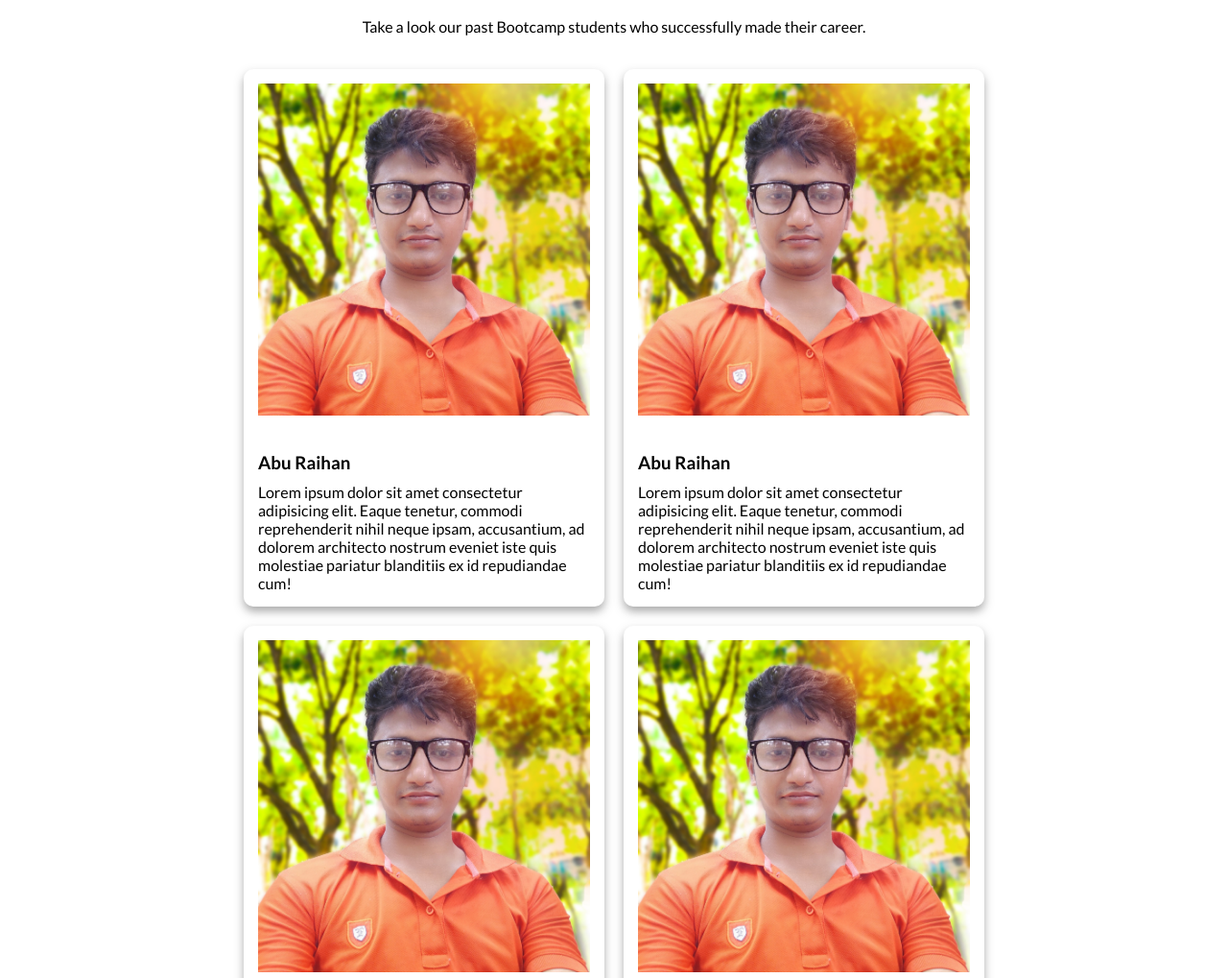
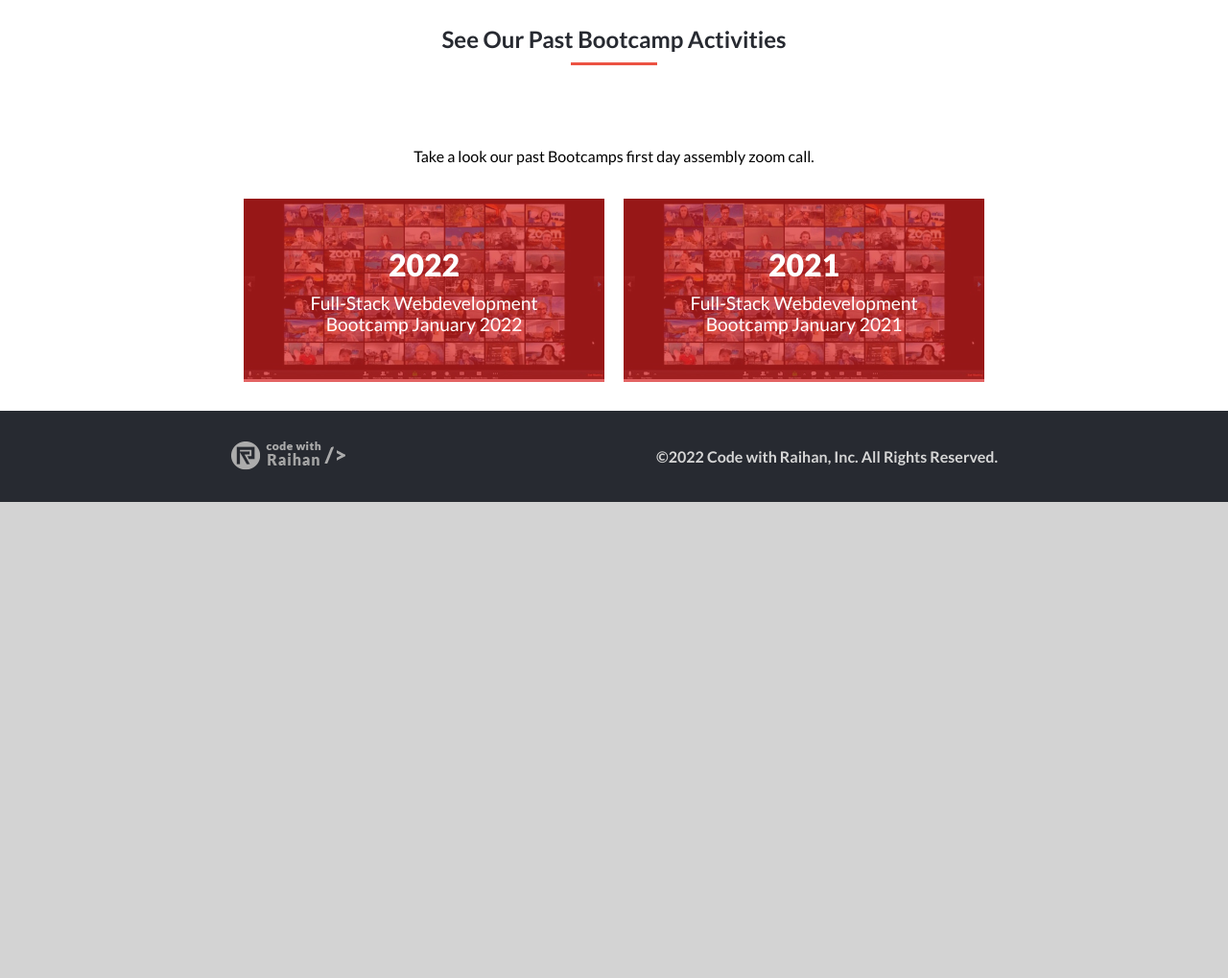
Before and after one commit to raihan2bd/code-with-raihan, a website: page about.html in a window 1280 px wide. Shown: the part 1284-2303 px from the top of the page at 96% size. After the commit the page ends 1807 px from the top, so only its background shows below. Drawn offline with Linux system fonts and the light colour scheme.

Commit message:
Fix the past bootcamp section form about page

```diff
--- a/about.css
+++ b/about.css
@@ -36,10 +36,19 @@
   color: #272a31;
   padding: 25px;
   max-width: 100%;
+  border: 1px solid #d6d6d6;
+}
+
+.headline-block h5 {
+  font-weight: normal;
+  color: #272a31;
 }
 
 address {
   text-decoration: underline;
+  font-style: normal;
+  font-weight: bold;
+  margin-bottom: 20px;
 }
 
 /* About Logo */
@@ -97,65 +106,63 @@ address {
   padding: 15px;
 }
 
-.past-item-group {
+.past-bootcamp {
   display: flex;
   flex-direction: column;
   max-width: 800px;
   justify-content: center;
   align-items: center;
   gap: 20px;
+  list-style: none;
 }
 
-.past-item {
-  overflow: hidden;
-  border-radius: 10px;
-  padding: 15px;
-  gap: 25px;
-  display: flex;
-  flex-direction: column;
-  box-shadow: 0 5px 10px rgba(88, 88, 88, 0.5);
-}
-
-.student-img {
+.past-bootcamp-item {
   position: relative;
-}
-
-.student-img img {
-  width: 100%;
-  height: 100%;
   overflow: hidden;
 }
 
-.student-bootcamp {
-  transform: translateX(100%);
-  position: absolute;
-  z-index: -1;
-  text-align: center;
-  left: 0;
-  bottom: 3px;
+.past-bootcamp-item img {
   width: 100%;
-  height: 60px;
-  padding: 5%;
-  font-size: 1.2rem;
-  font-weight: 700;
-  color: #fff;
-  background: rgba(236, 82, 66, 0.7);
-  opacity: 0;
-  transition: all 0.2s ease-in-out;
 }
 
-.past-item:hover .student-bootcamp {
-  transform: translateX(0);
-  z-index: 99;
-  opacity: 1;
+
+
+/* .past-item:hover {
+  background: #fdbeb7;
+} */
+
+.bootcamp-info {
+  display: flex;
+  justify-content: center;
+  align-items: center;
+  flex-direction: column;
+  position: absolute;
+  width: 100%;
+  height: 100%;
+  top: 0;
+  left: 0;
+  color: #ffffff;
+  text-align: center;
+  background: rgba(216, 34, 34, 0.7);
+  padding: 20px;
+  transition: all 0.1s ease-in-out;
 }
 
-.past-item:hover {
-  background: #fdbeb7;
+.bootcamp-year {
+  margin-bottom: 10px;
+  font-size: 2rem;
+  font-weight: 900;
 }
 
-.sudent-name {
-  margin: 10px 0;
+.bootcamp-info p {
+  font-size: 1.2rem;
+  line-height: 22px;
+  font-weight: 500;
+}
+
+.bootcamp-info:hover {
+  transform: scale(1.3);
+  background: rgba(216, 34, 34, 0.8);
 }
 
 
@@ -174,12 +181,16 @@ address {
     gap: 10px;
   }
 
-  .past-item-group {
+  .headline-title {
+    font-size: 4rem;
+  }
+
+  .past-bootcamp {
     flex-direction: row;
     flex-wrap: wrap;
   }
 
-  .past-item {
+  .past-bootcamp-item {
     max-width: 47%;
   }
 
--- a/about.html
+++ b/about.html
@@ -104,51 +104,22 @@
     <!-- About Past-->
     <section class="about-past">
       <h1 class="program-title">See Our Past Bootcamp Activities</h1>
-      <p class="about-past-details">Take a look our past Bootcamp students who successfully made their career.</p>
-      <ul class="past-item-group">
-        <li class="past-item">
-          <div class="student-img">
-            <img src="./images/raihan.jpg" alt="Abu Raihan">
-            <h5 class="student-bootcamp">Fullstack Bootcamp 2022</h5>
-          </div>
-          <div class="student-info">
-            <h3 class="sudent-name">Abu Raihan</h3>
-            <p class="student-details">Lorem ipsum dolor sit amet consectetur adipisicing elit. Eaque tenetur, commodi reprehenderit nihil neque ipsam, accusantium, ad dolorem architecto nostrum eveniet iste quis molestiae pariatur blanditiis ex id repudiandae cum!</p>
+      <p class="about-past-details">Take a look our past Bootcamps first day assembly zoom call.</p>
+      <ul class="past-bootcamp">
+        <li class="past-bootcamp-item">
+          <img src="./images/bootcamp1.jpg" alt="bootcamp 2022"/>
+          <div class="bootcamp-info">
+            <h2 class="bootcamp-year">2022</h2>
+            <p>Full-Stack Webdevelopment<br> Bootcamp January 2022</p>
           </div>
         </li>
-
-        <li class="past-item">
-          <div class="student-img">
-            <img src="./images/raihan.jpg" alt="Abu Raihan">
-            <h5 class="student-bootcamp">Fullstack Bootcamp 2021</h5>
+        <li class="past-bootcamp-item">
+          <img src="./images/bootcamp1.jpg" alt="bootcamp 2022"/>
+          <div class="bootcamp-info">
+            <h2 class="bootcamp-year">2021</h2>
+            <p>Full-Stack Webdevelopment<br> Bootcamp January 2021</p>
           </div>
-          <div class="student-info">
-            <h3 class="sudent-name">Abu Raihan</h3>
-            <p class="student-details">Lorem ipsum dolor sit amet consectetur adipisicing elit. Eaque tenetur, commodi reprehenderit nihil neque ipsam, accusantium, ad dolorem architecto nostrum eveniet iste quis molestiae pariatur blanditiis ex id repudiandae cum!</p>
-          </div>
-          </li>
-
-          <li class="past-item">
-            <div class="student-img">
-              <img src="./images/raihan.jpg" alt="Abu Raihan">
-              <h5 class="student-bootcamp">Fullstack Bootcamp 2021</h5>
-            </div>
-            <div class="student-info">
-              <h3 class="sudent-name">Abu Raihan</h3>
-              <p class="student-details">Lorem ipsum dolor sit amet consectetur adipisicing elit. Eaque tenetur, commodi reprehenderit nihil neque ipsam, accusantium, ad dolorem architecto nostrum eveniet iste quis molestiae pariatur blanditiis ex id repudiandae cum!</p>
-            </div>
-          </li>
-
-          <li class="past-item">
-            <div class="student-img">
-              <img src="./images/raihan.jpg" alt="Abu Raihan">
-              <h5 class="student-bootcamp">Fullstack Bootcamp 2020</h5>
-            </div>
-            <div class="student-info">
-              <h3 class="sudent-name">Abu Raihan</h3>
-              <p class="student-details">Lorem ipsum dolor sit amet consectetur adipisicing elit. Eaque tenetur, commodi reprehenderit nihil neque ipsam, accusantium, ad dolorem architecto nostrum eveniet iste quis molestiae pariatur blanditiis ex id repudiandae cum!</p>
-            </div>
-          </li>
+        </li>
       </ul>
     </section>
 
```
Also changed, not shown: images/bootcamp1.jpg (added), images/bootcamp2.jpg (added).
